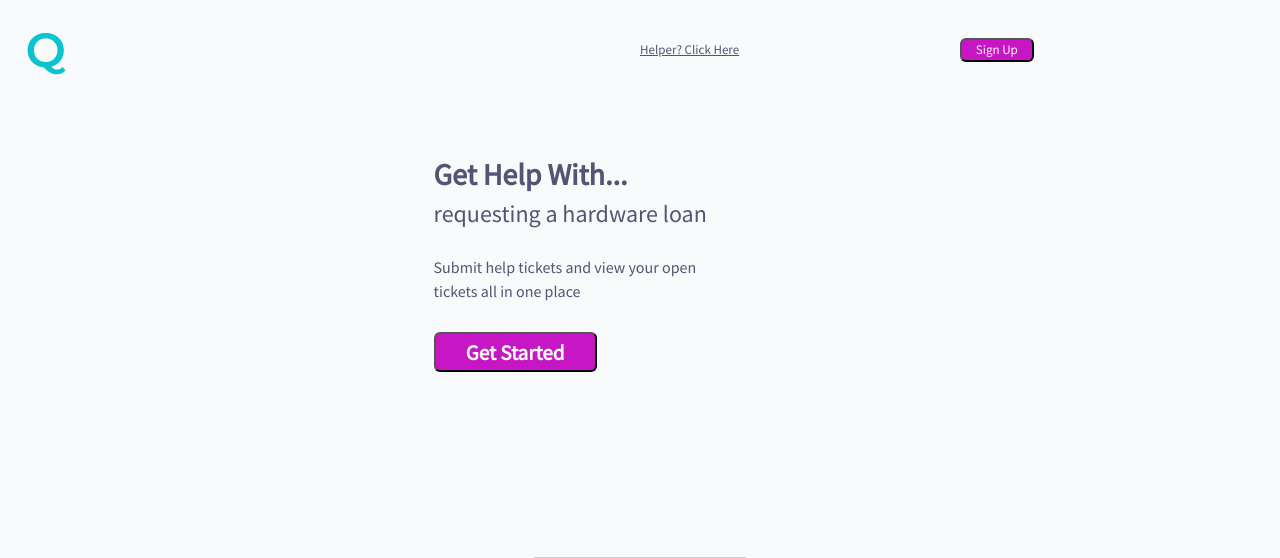
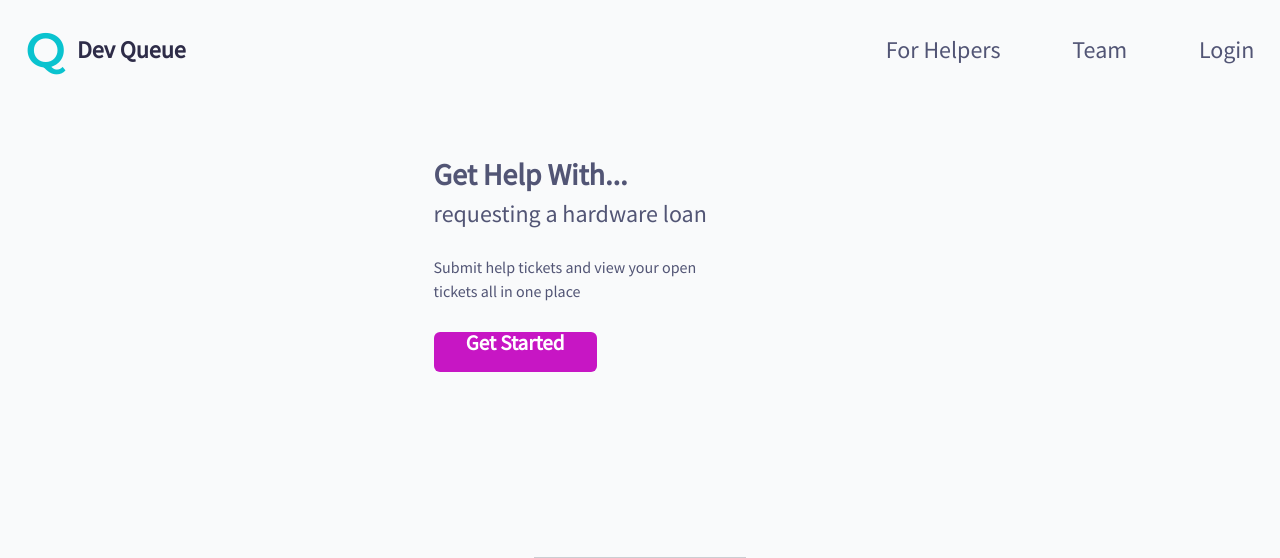
Before and after one commit to Build-Week-Dev-Desk-Que-1/UI, a PHP site: page / in a window 1280 px wide. Shown: the top 558 px of the page. Run offline with PHP 8.4, Linux system fonts and the light colour scheme.

Commit message:
Updated header for desktop display

```diff
--- a/css/index.css
+++ b/css/index.css
@@ -148,13 +148,51 @@ header {
   align-items: center;
   width: 100%;
 }
-header logo {
+header div {
+  display: flex;
+  justify-content: space-between;
+  align-items: center;
+  width: 160px;
+}
+header div logo {
   font-size: 4.8rem;
   font-family: 'Montserrat', sans-serif;
   color: #0AC3CF;
 }
+@media (min-width: 550px) {
+  header div logo {
+    font-size: 4.8rem;
+  }
+}
+header div p {
+  display: none;
+}
+@media (min-width: 550px) {
+  header div p {
+    display: block;
+    color: #2E2C48;
+    font-size: 2.4rem;
+    font-weight: 600;
+  }
+}
 header .top-nav a {
   display: none;
+}
+@media (min-width: 550px) {
+  header .top-nav a {
+    display: block;
+    font-size: 2.4rem;
+    color: #525575;
+    text-decoration: none;
+  }
+}
+@media (min-width: 550px) {
+  header .top-nav {
+    display: flex;
+    justify-content: space-between;
+    align-items: center;
+    width: 30%;
+  }
 }
 header .signup {
   display: flex;
@@ -174,9 +212,11 @@ header .signup #student-signup {
   background-color: #C716C4;
   border-radius: 6px;
   margin: auto;
-  height: 24px;
+  height: 30px;
   width: 74px;
   text-align: center;
+  text-decoration: none;
+  display: inline-block;
 }
 header .signup #helper-signup {
   font-family: 'Source Sans Pro', sans-serif;
@@ -188,6 +228,8 @@ header .signup #helper-signup {
   height: 24px;
   width: 74px;
   text-align: center;
+  text-decoration: none;
+  display: inline-block;
 }
 header .signup #about-signup {
   font-family: 'Source Sans Pro', sans-serif;
@@ -199,6 +241,13 @@ header .signup #about-signup {
   height: 24px;
   width: 74px;
   text-align: center;
+  text-decoration: none;
+  display: inline-block;
+}
+@media (min-width: 550px) {
+  header .signup {
+    display: none;
+  }
 }
 .main-content {
   display: flex;
@@ -231,6 +280,8 @@ header .signup #about-signup {
   height: 40px;
   width: 163px;
   text-align: center;
+  text-decoration: none;
+  display: inline-block;
   font-weight: 600;
 }
 .main-content .main-text #helper-start {
@@ -243,6 +294,8 @@ header .signup #about-signup {
   height: 40px;
   width: 163px;
   text-align: center;
+  text-decoration: none;
+  display: inline-block;
   font-weight: 600;
 }
 .main-content .main-image {
--- a/index.html
+++ b/index.html
@@ -9,7 +9,10 @@
 </head>
 <body>
     <header>
-        <logo>Q</logo>
+        <div>
+            <logo>Q</logo>
+            <p>Dev Queue</p>
+        </div>
         <nav class="top-nav">
             <a href="helpers.html">For Helpers</a>
             <a href="index.html">Team</a>
@@ -17,7 +20,7 @@
         </nav>
         <div class="signup">
             <a href="helpers.html">Helper? Click Here</a>
-            <button id="student-signup">Sign Up</button>
+            <a href="https://front-end-fes0fn5fm.now.sh/"  id="student-signup">Sign Up</a>
         </div>
     </header>
     <section class="main-content">
@@ -25,7 +28,7 @@
             <h1>Get Help With...</h1>
             <h2>requesting a hardware loan</h2>
             <p>Submit help tickets and view your open tickets all in one place</p>
-            <button id="student-start">Get Started</button>
+            <a href="https://front-end-fes0fn5fm.now.sh/" id="student-start">Get Started</a>
         </div>
         <div class="main-image">
             <img src="http://placekitten.com/200/300" alt="Placeholder Kitten">
--- a/less/header.less
+++ b/less/header.less
@@ -2,17 +2,50 @@ header{
     .flex-spread();
     width: 100%;
 
-    logo {
-        font-size: 4.8rem;
-        font-family: @logo-font;
-        color: @logo-color;
+    div {
+        .flex-spread();
+        width: 160px;
+
+        logo {
+            font-size: 4.8rem;
+            font-family: @logo-font;
+            color: @logo-color;
+
+            @media @desktop {
+                font-size: 4.8rem;
+            }
+        }
+
+        p {
+            display:none;
+
+            @media @desktop {
+                display: block;
+                color: #2E2C48;
+                font-size: 2.4rem;
+                font-weight: 600;
+            }
+        }
     }
 
     .top-nav {
 
         a {
             display: none;
+
+            @media @desktop {
+                display: block;
+                font-size: 2.4rem;
+                color: @main-color;
+                text-decoration: none;
+            }
         }
+
+        @media @desktop {
+            .flex-spread();
+            width: 30%;
+        }
+
     }
 
     .signup {
@@ -26,7 +59,7 @@ header{
         }
 
         #student-signup {
-            .button(24px, 74px, @main-font, 1.3rem, @student-button-color, @student-button-bg);
+            .button(30px, 74px, @main-font, 1.3rem, @student-button-color, @student-button-bg);
         }
 
         #helper-signup {
@@ -36,6 +69,10 @@ header{
         #about-signup {
             .button(24px, 74px, @main-font, 1.3rem, @student-button-color, @helper-button-bg);
         }
+
+        @media @desktop {
+            display: none;
+        }
     }
 
 }
--- a/less/mixins.less
+++ b/less/mixins.less
@@ -20,4 +20,6 @@
     height: @height;
     width: @width;
     text-align: center;
+    text-decoration: none;
+    display: inline-block;
 }
--- a/less/variables.less
+++ b/less/variables.less
@@ -7,7 +7,9 @@
 @student-button-bg: #C716C4; //background color for the student 'get started' button
 @student-button-color: #FFFFFF; //text color for student 'get started' button
 
-@helper-button-bg: #0AC3CF; // bacground color for the helper 'get started' button
+@helper-button-bg: #0AC3CF; // background color for the helper 'get started' button
 @helper-button-color: #2E2C48; // text color for helper 'get started' button
 
-@main-bg: #F9FAFB;
+@main-bg: #F9FAFB; //background color
+
+@desktop: ~"(min-width: 550px)"; //media query breakpoint scaling up to desktop
```
Also changed, not shown: about.html (+5 -3 lines), css/about.css (+51 -2 lines), helpers.html (+6 -3 lines).
